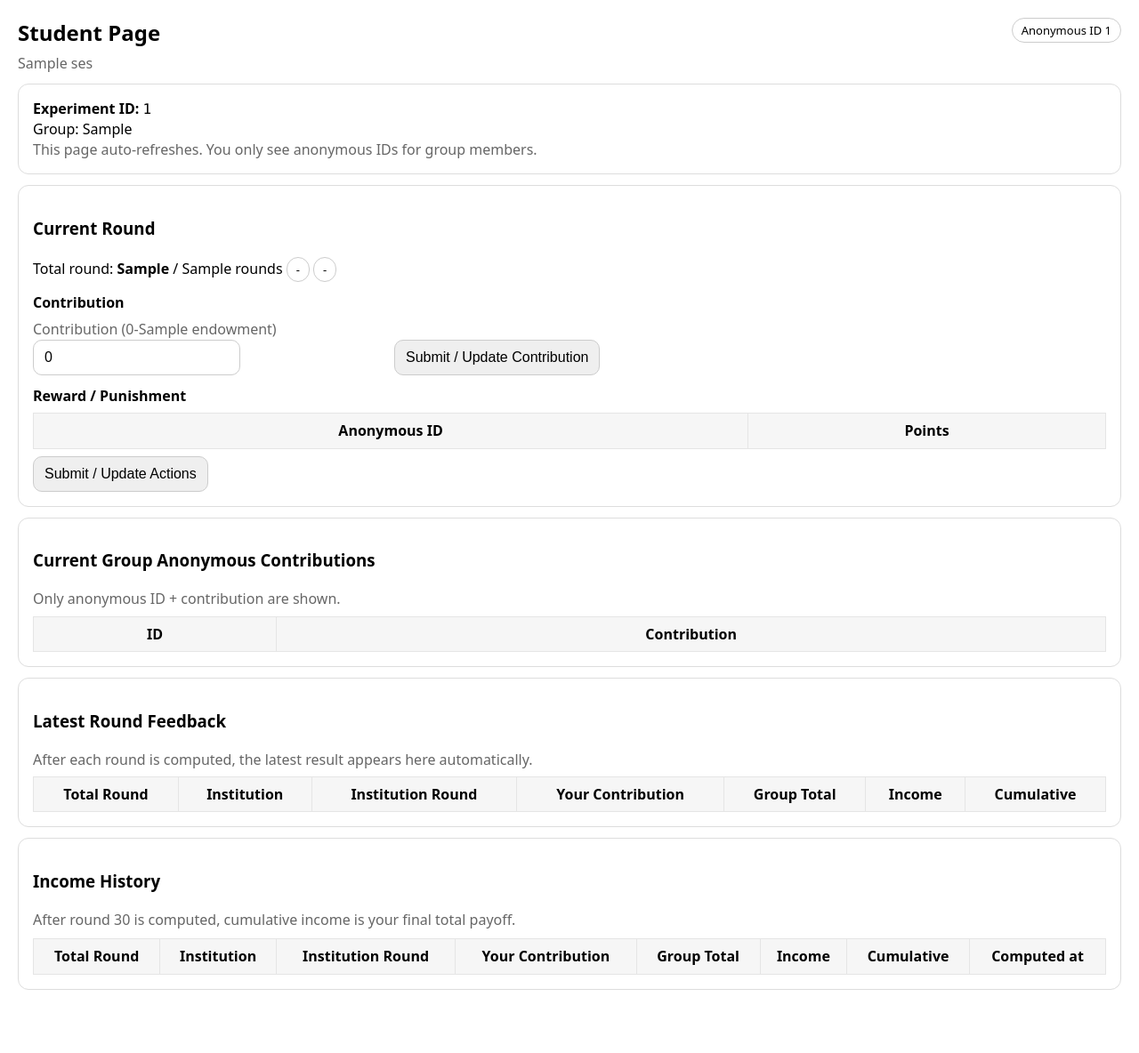
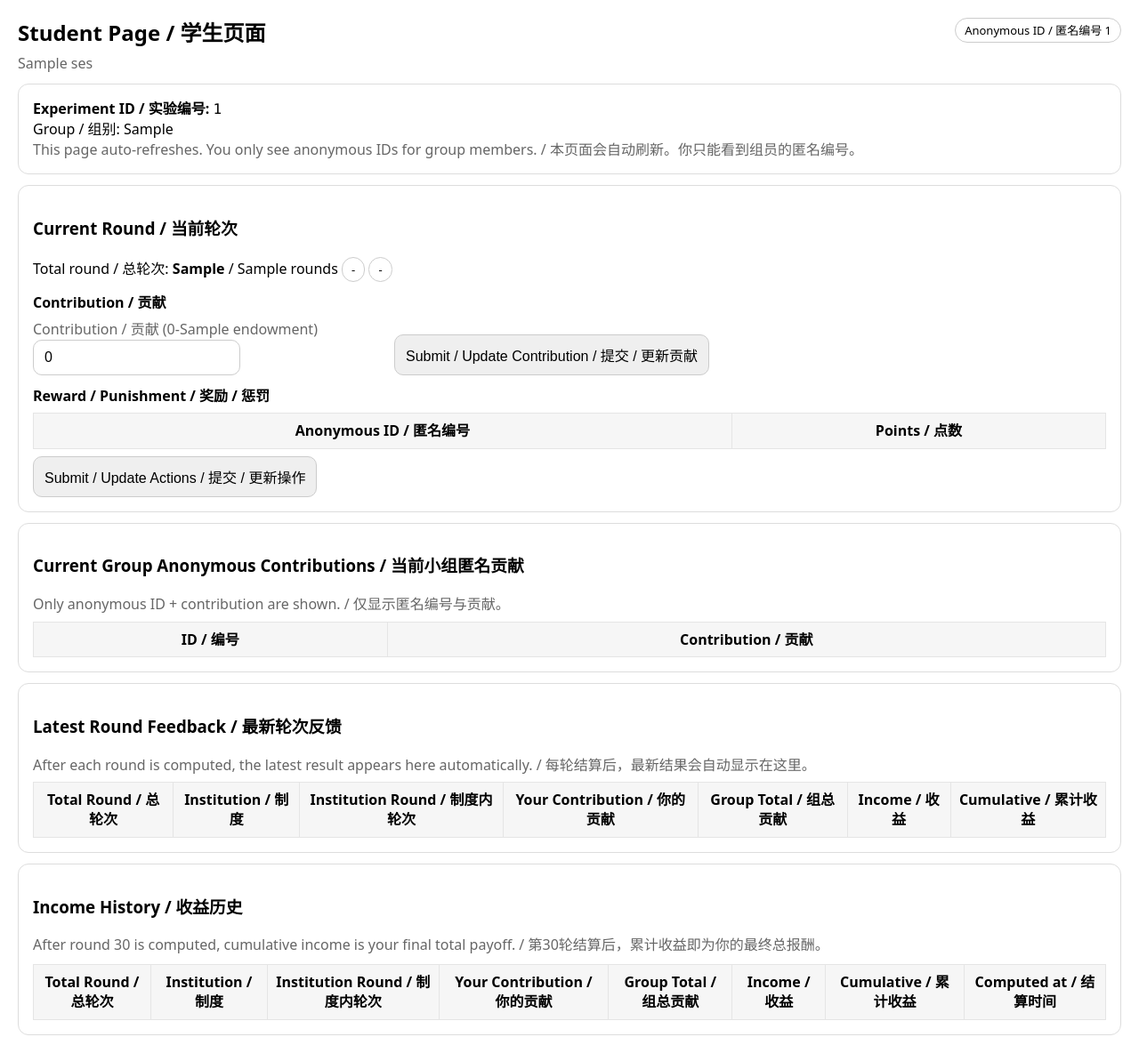
Before and after one commit to chenxu2394/public_goods, a FastAPI app: template templates/student.html in a window 1280 px wide. Shown: the whole page at 89% size. Before the commit the page ends 1113 px from the top, so only its background shows below. Run offline with FastAPI, Linux system fonts and the light colour scheme; the template is opened without the code that fills it: most values are stand-ins (such as "Sample title", 1, 10 or a date in 2020); lists and menus that the app fills with data are empty.

Commit message:
Add bilingual English/Chinese text across student page
Co-authored-by: chenxu2394 <71515908+chenxu2394@users.noreply.github.com>

```diff
--- a/templates/student.html
+++ b/templates/student.html
@@ -1,35 +1,35 @@
 {% extends "_base.html" %}
-{% set heading = "Student Page" %}
+{% set heading = "Student Page / 学生页面" %}
 {% set subheading = sess.title %}
 {% block top_right %}
-  <span class="pill">Anonymous ID {{ stu.anonymous_id }}</span>
+  <span class="pill">Anonymous ID / 匿名编号 {{ stu.anonymous_id }}</span>
 {% endblock %}
 {% block content %}
 <div class="card">
-  <div><b>Experiment ID:</b> <span class="mono" id="anon_id">{{ stu.anonymous_id }}</span></div>
-  <div>Group: <span id="group_no">{% if stu.group_no %}{{ stu.group_no }}{% else %}Pending assignment{% endif %}</span></div>
-  <div class="muted">This page auto-refreshes. You only see anonymous IDs for group members.</div>
+  <div><b>Experiment ID / 实验编号:</b> <span class="mono" id="anon_id">{{ stu.anonymous_id }}</span></div>
+  <div>Group / 组别: <span id="group_no">{% if stu.group_no %}{{ stu.group_no }}{% else %}Pending assignment / 待分组{% endif %}</span></div>
+  <div class="muted">This page auto-refreshes. You only see anonymous IDs for group members. / 本页面会自动刷新。你只能看到组员的匿名编号。</div>
 </div>
 
 <div class="card">
-  <h3>Current Round</h3>
+  <h3>Current Round / 当前轮次</h3>
   <div>
-    Total round: <b id="cur_round">{{ sess.current_round }}</b> / {{ sess.rounds }}
+    Total round / 总轮次: <b id="cur_round">{{ sess.current_round }}</b> / {{ sess.rounds }}
     <span class="pill" id="phase_badge">-</span>
     <span class="pill" id="stage_badge">-</span>
   </div>
 
   <div style="margin-top:12px;" id="contrib_wrap">
-    <h4 style="margin:0 0 8px 0;">Contribution</h4>
+    <h4 style="margin:0 0 8px 0;">Contribution / 贡献</h4>
     <form id="submit_form">
       <input type="hidden" name="student_id" value="{{ stu.student_id }}"/>
       <div class="row">
         <div class="col">
-          <div class="muted">Contribution (0-{{ sess.endowment }})</div>
+          <div class="muted">Contribution / 贡献 (0-{{ sess.endowment }})</div>
           <input name="contrib" id="contrib" type="number" min="0" max="{{ sess.endowment }}" value="0"/>
         </div>
         <div class="col" style="align-self:flex-end;">
-          <button type="submit" id="contrib_submit_btn">Submit / Update Contribution</button>
+          <button type="submit" id="contrib_submit_btn">Submit / Update Contribution / 提交 / 更新贡献</button>
         </div>
         <div class="col" style="align-self:flex-end;">
           <span id="submit_msg" class="muted"></span>
@@ -39,14 +39,14 @@
   </div>
 
   <div style="margin-top:12px;" id="action_wrap">
-    <h4 style="margin:0 0 8px 0;" id="action_title">Reward / Punishment</h4>
+    <h4 style="margin:0 0 8px 0;" id="action_title">Reward / Punishment / 奖励 / 惩罚</h4>
     <div class="muted" id="action_desc"></div>
     <form id="action_form" style="margin-top:8px;">
       <table id="action_table">
-        <tr><th>Anonymous ID</th><th>Points</th></tr>
+        <tr><th>Anonymous ID / 匿名编号</th><th>Points / 点数</th></tr>
       </table>
       <div style="margin-top:8px;">
-        <button type="submit" id="action_submit_btn">Submit / Update Actions</button>
+        <button type="submit" id="action_submit_btn">Submit / Update Actions / 提交 / 更新操作</button>
         <span id="action_msg" class="muted" style="margin-left:10px;"></span>
       </div>
     </form>
@@ -54,28 +54,28 @@
 </div>
 
 <div class="card">
-  <h3>Current Group Anonymous Contributions</h3>
-  <div class="muted">Only anonymous ID + contribution are shown.</div>
+  <h3>Current Group Anonymous Contributions / 当前小组匿名贡献</h3>
+  <div class="muted">Only anonymous ID + contribution are shown. / 仅显示匿名编号与贡献。</div>
   <table id="group_table" style="margin-top:8px;">
-    <tr><th>ID</th><th>Contribution</th></tr>
+    <tr><th>ID / 编号</th><th>Contribution / 贡献</th></tr>
   </table>
 </div>
 
 <div class="card">
-  <h3>Latest Round Feedback</h3>
-  <div class="muted">After each round is computed, the latest result appears here automatically.</div>
+  <h3>Latest Round Feedback / 最新轮次反馈</h3>
+  <div class="muted">After each round is computed, the latest result appears here automatically. / 每轮结算后，最新结果会自动显示在这里。</div>
   <table id="latest_table" style="margin-top:8px;">
-    <tr><th>Total Round</th><th>Institution</th><th>Institution Round</th><th>Your Contribution</th><th>Group Total</th><th>Income</th><th>Cumulative</th></tr>
+    <tr><th>Total Round / 总轮次</th><th>Institution / 制度</th><th>Institution Round / 制度内轮次</th><th>Your Contribution / 你的贡献</th><th>Group Total / 组总贡献</th><th>Income / 收益</th><th>Cumulative / 累计收益</th></tr>
   </table>
 </div>
 
 <div class="card">
-  <h3>Income History</h3>
-  <div class="muted">After round 30 is computed, cumulative income is your final total payoff.</div>
+  <h3>Income History / 收益历史</h3>
+  <div class="muted">After round 30 is computed, cumulative income is your final total payoff. / 第30轮结算后，累计收益即为你的最终总报酬。</div>
   <div style="overflow:auto; margin-top:10px;">
     <table id="hist_table">
       <tr>
-        <th>Total Round</th><th>Institution</th><th>Institution Round</th><th>Your Contribution</th><th>Group Total</th><th>Income</th><th>Cumulative</th><th>Computed at</th>
+        <th>Total Round / 总轮次</th><th>Institution / 制度</th><th>Institution Round / 制度内轮次</th><th>Your Contribution / 你的贡献</th><th>Group Total / 组总贡献</th><th>Income / 收益</th><th>Cumulative / 累计收益</th><th>Computed at / 结算时间</th>
       </tr>
     </table>
   </div>
@@ -86,14 +86,21 @@ const sessionId = "{{ sess.id }}";
 const studentId = "{{ stu.student_id }}";
 
 function stageText(stage){
-  if(stage === "contribution") return "Contribution Open";
-  if(stage === "action") return "Action Stage Open";
-  return "Round Closed";
+  if(stage === "contribution") return "Contribution Open / 贡献阶段开放";
+  if(stage === "action") return "Action Stage Open / 操作阶段开放";
+  return "Round Closed / 本轮已关闭";
+}
+
+function phaseLabelText(phaseLabel){
+  if(phaseLabel === "Baseline") return "Baseline / 基础阶段";
+  if(phaseLabel === "Reward") return "Reward / 奖励阶段";
+  if(phaseLabel === "Punishment") return "Punishment / 惩罚阶段";
+  return phaseLabel;
 }
 
 function setPhaseAndStage(session){
   const phaseBadge = document.getElementById("phase_badge");
-  phaseBadge.innerText = `${session.phase_label} ${session.phase_round}/10`;
+  phaseBadge.innerText = `${phaseLabelText(session.phase_label)} ${session.phase_round}/10`;
   const stageBadge = document.getElementById("stage_badge");
   stageBadge.innerText = stageText(session.stage);
   stageBadge.className = "pill " + (session.stage === "contribution" ? "ok" : (session.stage === "action" ? "warn" : "muted"));
@@ -165,11 +172,11 @@ function renderActionTargets(data){
 
   wrap.style.display = "block";
   if(data.session.phase === "reward"){
-    title.innerText = "Reward Stage";
-    desc.innerText = "Each reward point costs you 1 and gives the target +2 income.";
+    title.innerText = "Reward Stage / 奖励阶段";
+    desc.innerText = "Each reward point costs you 1 and gives the target +2 income. / 每给予1点奖励，你支付1点，被奖励者增加2点收益。";
   }else{
-    title.innerText = "Punishment Stage";
-    desc.innerText = "Each punishment point costs you 1 and reduces the target by 3.";
+    title.innerText = "Punishment Stage / 惩罚阶段";
+    desc.innerText = "Each punishment point costs you 1 and reduces the target by 3. / 每给予1点惩罚，你支付1点，被惩罚者减少3点收益。";
   }
 
   data.action_targets.forEach(t => {
@@ -195,16 +202,16 @@ async function fetchStatus(){
   const data = await res.json();
 
   document.getElementById("cur_round").innerText = data.session.current_round;
-  document.getElementById("group_no").innerText = data.student.group_no ?? "Pending assignment";
+  document.getElementById("group_no").innerText = data.student.group_no ?? "Pending assignment / 待分组";
   document.getElementById("anon_id").innerText = data.student.anonymous_id;
 
   setPhaseAndStage(data.session);
 
   const msg = document.getElementById("submit_msg");
   if(data.current_round.submitted_contrib !== null){
-    msg.innerText = `Submitted contribution: ${data.current_round.submitted_contrib}`;
+    msg.innerText = `Submitted contribution / 已提交贡献: ${data.current_round.submitted_contrib}`;
   } else {
-    msg.innerText = data.session.stage === "contribution" ? "Not submitted yet" : "Contribution stage closed";
+    msg.innerText = data.session.stage === "contribution" ? "Not submitted yet / 尚未提交" : "Contribution stage closed / 贡献阶段已关闭";
   }
 
   const contribInput = document.getElementById("contrib");
@@ -226,10 +233,10 @@ document.getElementById("submit_form").addEventListener("submit", async (e) => {
   const msg = document.getElementById("submit_msg");
   if(res.ok){
     const data = await res.json();
-    msg.innerText = `Submitted contribution: ${data.contrib}`;
+    msg.innerText = `Submitted contribution / 已提交贡献: ${data.contrib}`;
   } else {
     const t = await res.text();
-    msg.innerText = `Submit failed: ${t}`;
+    msg.innerText = `Submit failed / 提交失败: ${t}`;
   }
   await fetchStatus();
 });
@@ -250,10 +257,10 @@ document.getElementById("action_form").addEventListener("submit", async (e) => {
 
   const msg = document.getElementById("action_msg");
   if(res.ok){
-    msg.innerText = "Action submission saved.";
+    msg.innerText = "Action submission saved. / 操作提交已保存。";
   } else {
     const t = await res.text();
-    msg.innerText = `Submit failed: ${t}`;
+    msg.innerText = `Submit failed / 提交失败: ${t}`;
   }
   await fetchStatus();
 });
```
